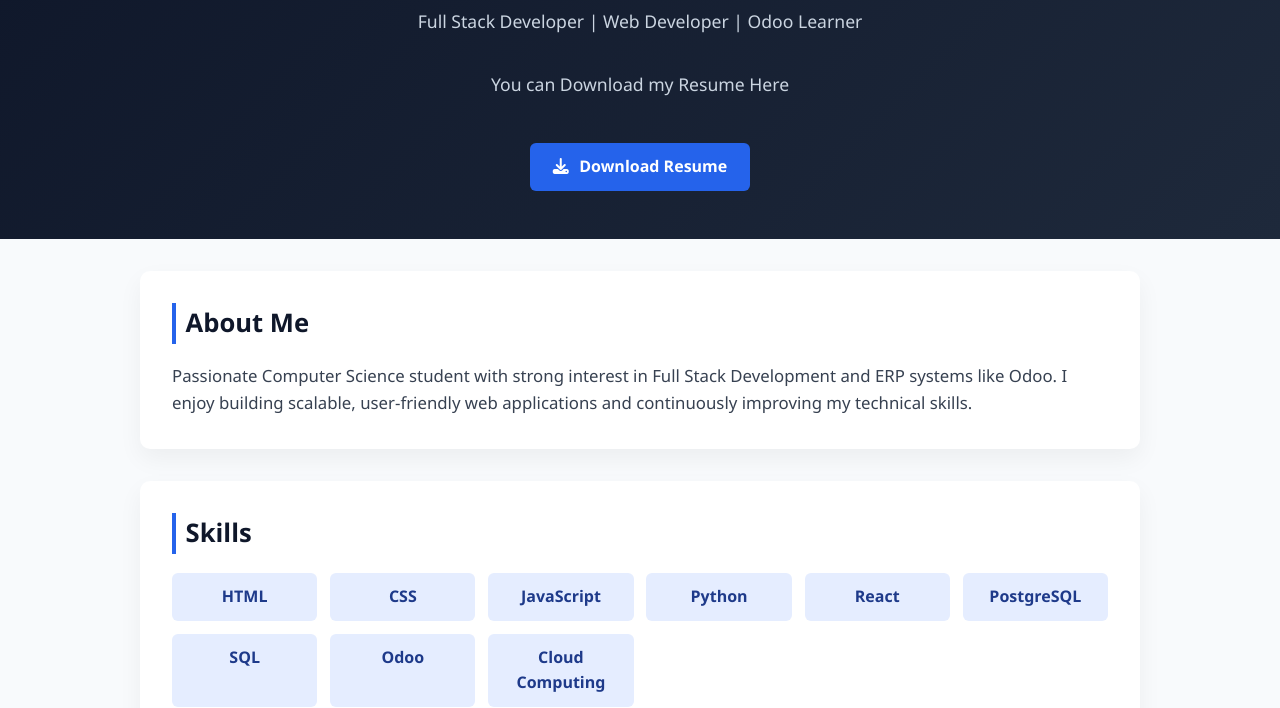
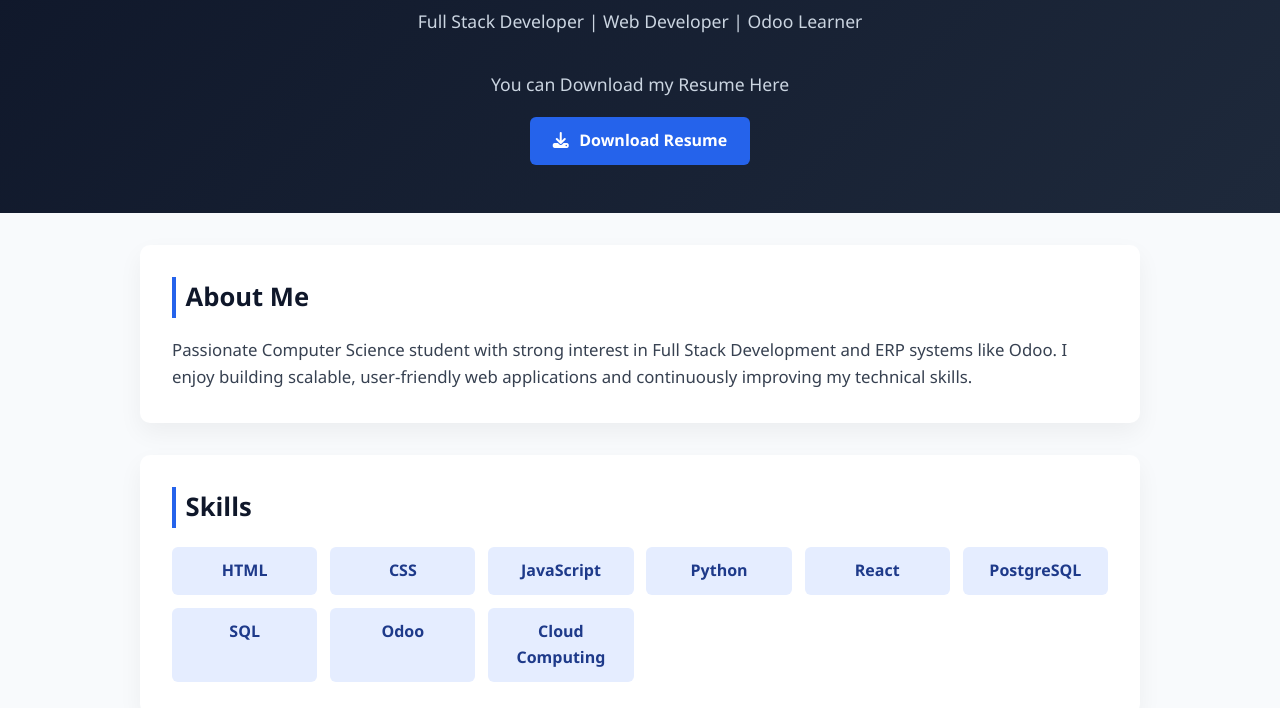
Before and after one commit to srinivasa16/My_Portfolio, a plain HTML site: page index.html in a window 1280 px wide. Shown: the part 115-823 px from the top of the page. Drawn offline with Linux system fonts and the light colour scheme.

Commit message:
Fix formatting of resume download text

```diff
--- a/index.html
+++ b/index.html
@@ -185,7 +185,7 @@
   <header>
   <h1>Srinivasa Reddy</h1>
   <p>Full Stack Developer | Web Developer | Odoo Learner</p><br>
-    <p>You can Download my Resume Here</p><br>
+    <p>You can Download my Resume Here</p>
 
   <a href="Resume/THUMMA_SRINIVASA_REDDY_RESUME.pdf" class="resume-btn" download>
     <i class="fas fa-download"></i> Download Resume
```
